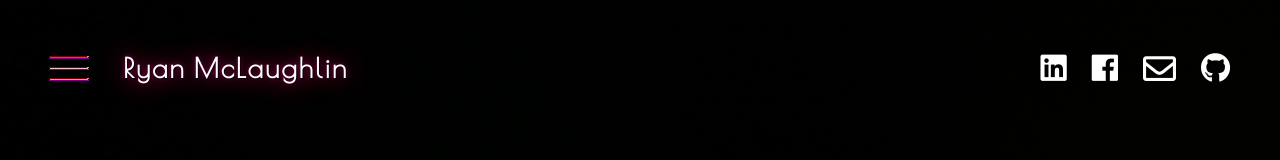
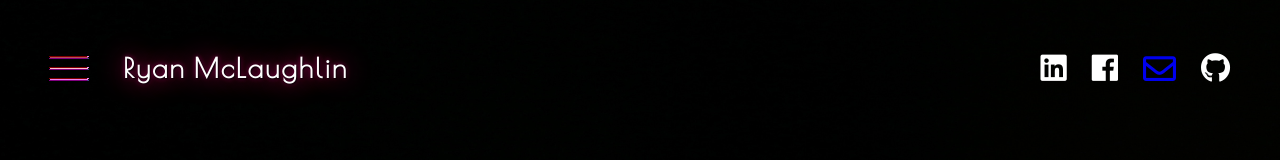
Before and after one commit to rlmclaughlin/portfolio, a React (Create React App) app: page / in a window 1280 px wide. Shown: the top 160 px of the page. Built offline with nearby package versions, Linux system fonts and the light colour scheme.

Commit message:
fixed dead link to contact page on nav bar

```diff
--- a/src/components/Nav/index.js
+++ b/src/components/Nav/index.js
@@ -38,7 +38,9 @@ export default class Navigation extends React.Component{
                       <a href='https://www.facebook.com/ryan.mclaughlin.9887'>
                         <i className="fab fa-facebook"></i>
                       </a>
+                      <a href='https://www.rlmclaughlin.com/Contact'>
                         <i className="far fa-envelope desktop-envelope"></i>
+                      </a>
                       <a href='https://github.com/rlmclaughlin'>
                         <i className="fab fa-github"></i>
                       </a>
```
